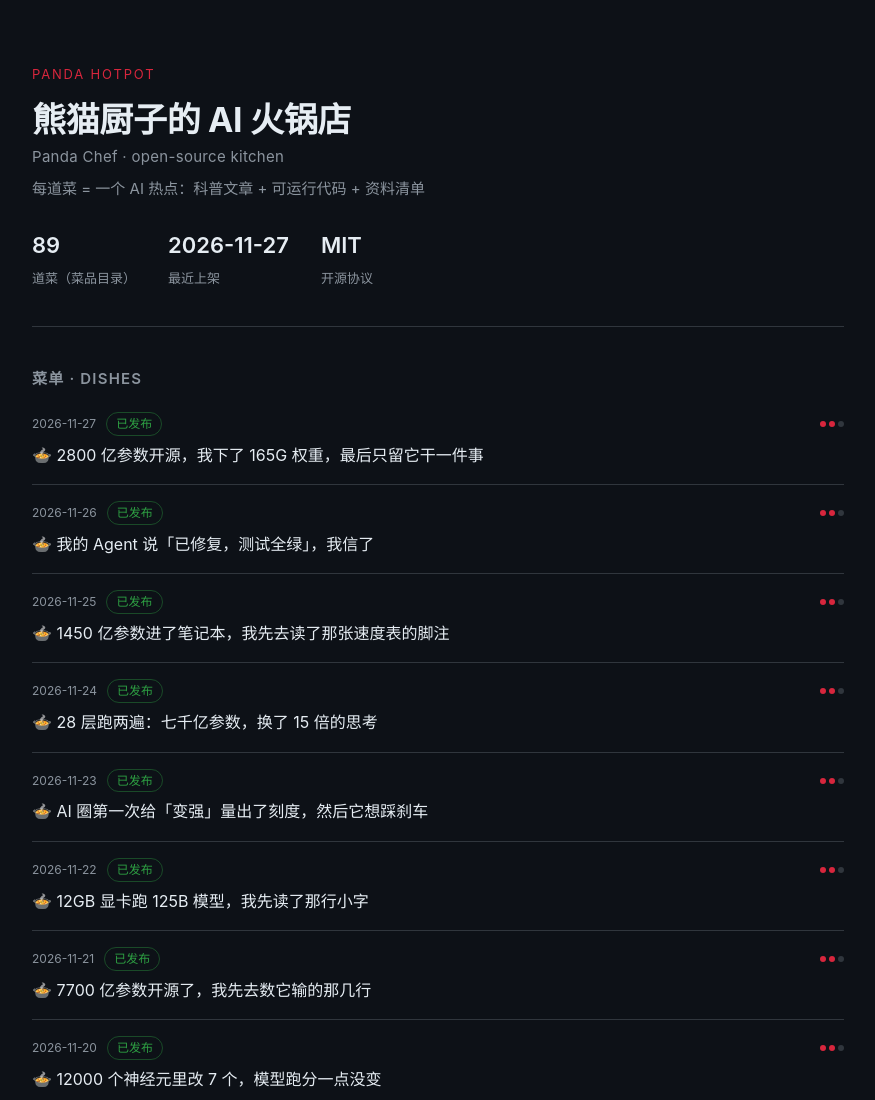
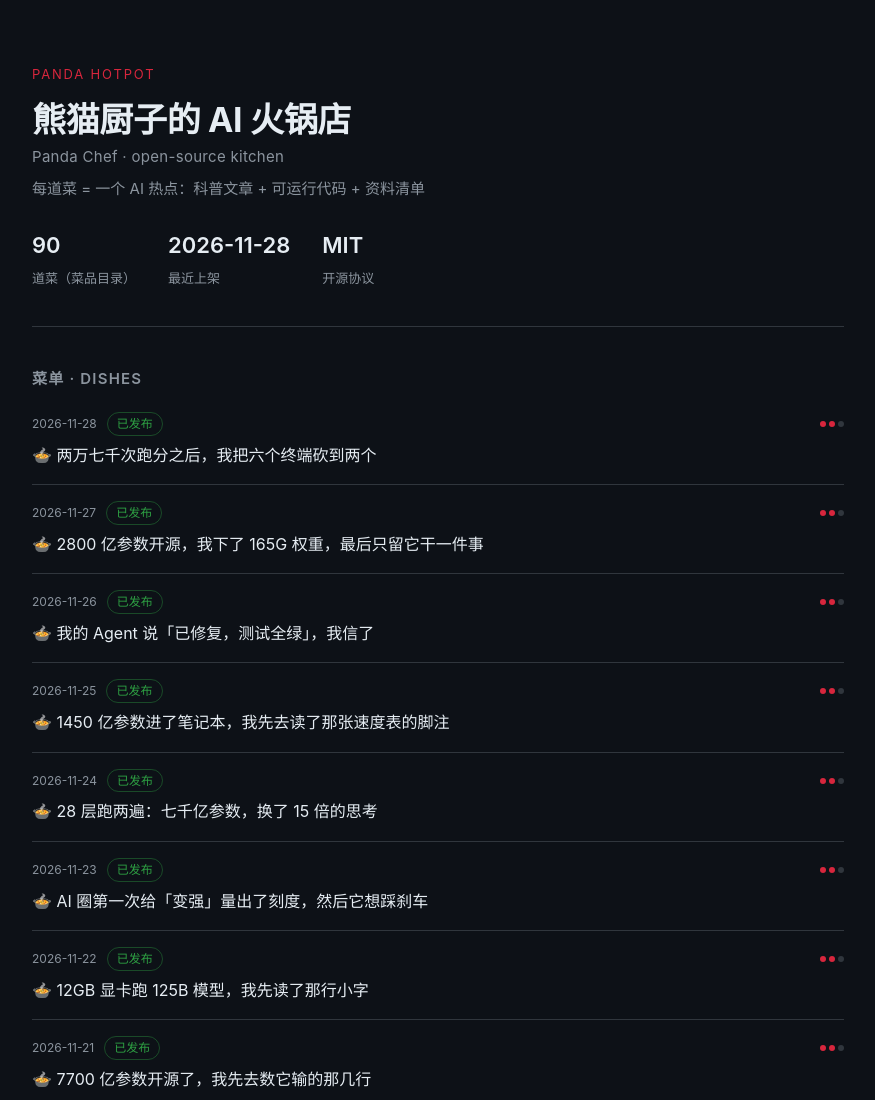
Before and after one commit to panda-chef/panda-hotpot, a plain HTML site: page docs/index.html in a window 1280 px wide. Shown: the top 1100 px of the page, without its empty margins (202-1077 px from the left). Drawn offline with Linux system fonts and the light colour scheme.

Commit message:
🍲 同步 2026-11-28 菜品

```diff
--- a/docs/index.html
+++ b/docs/index.html
@@ -58,14 +58,18 @@
       <h1>熊猫厨子的 AI 火锅店<small>Panda Chef · open-source kitchen</small></h1>
       <p class="tagline">每道菜 = 一个 AI 热点：科普文章 + 可运行代码 + 资料清单</p>
       <div class="stats">
-        <div class="stat"><b>89</b><span>道菜（菜品目录）</span></div>
-        <div class="stat"><b>2026-11-27</b><span>最近上架</span></div>
+        <div class="stat"><b>90</b><span>道菜（菜品目录）</span></div>
+        <div class="stat"><b>2026-11-28</b><span>最近上架</span></div>
         <div class="stat"><b>MIT</b><span>开源协议</span></div>
       </div>
     </header>
 
     <h2>菜单 · Dishes</h2>
     <ul class="dishes">
+      <li class="dish">
+        <div class="meta"><span class="date">2026-11-28</span><span class="badge ok">已发布</span><span class="heat" title="热度"><i class="on"></i><i class="on"></i><i class=""></i></span></div>
+        <a class="title" href="https://github.com/panda-chef/panda-hotpot/blob/main/dishes/2026-11-28-%E4%B8%A4%E4%B8%87%E4%B8%83%E5%8D%83%E6%AC%A1%E8%B7%91%E5%88%86%E4%B9%8B%E5%90%8E%EF%BC%8C%E6%88%91%E6%8A%8A%E5%85%AD%E4%B8%AA%E7%BB%88%E7%AB%AF%E7%A0%8D%E5%88%B0%E4%B8%A4%E4%B8%AA/README.md">🍲 两万七千次跑分之后，我把六个终端砍到两个</a>
+      </li>
       <li class="dish">
         <div class="meta"><span class="date">2026-11-27</span><span class="badge ok">已发布</span><span class="heat" title="热度"><i class="on"></i><i class="on"></i><i class=""></i></span></div>
         <a class="title" href="https://github.com/panda-chef/panda-hotpot/blob/main/dishes/2026-11-27-2800-%E4%BA%BF%E5%8F%82%E6%95%B0%E5%BC%80%E6%BA%90%EF%BC%8C%E6%88%91%E4%B8%8B%E4%BA%86-165G-%E6%9D%83%E9%87%8D%EF%BC%8C%E6%9C%80/README.md">🍲 2800 亿参数开源，我下了 165G 权重，最后只留它干一件事</a>
```
Also changed, not shown: 2 other files.
